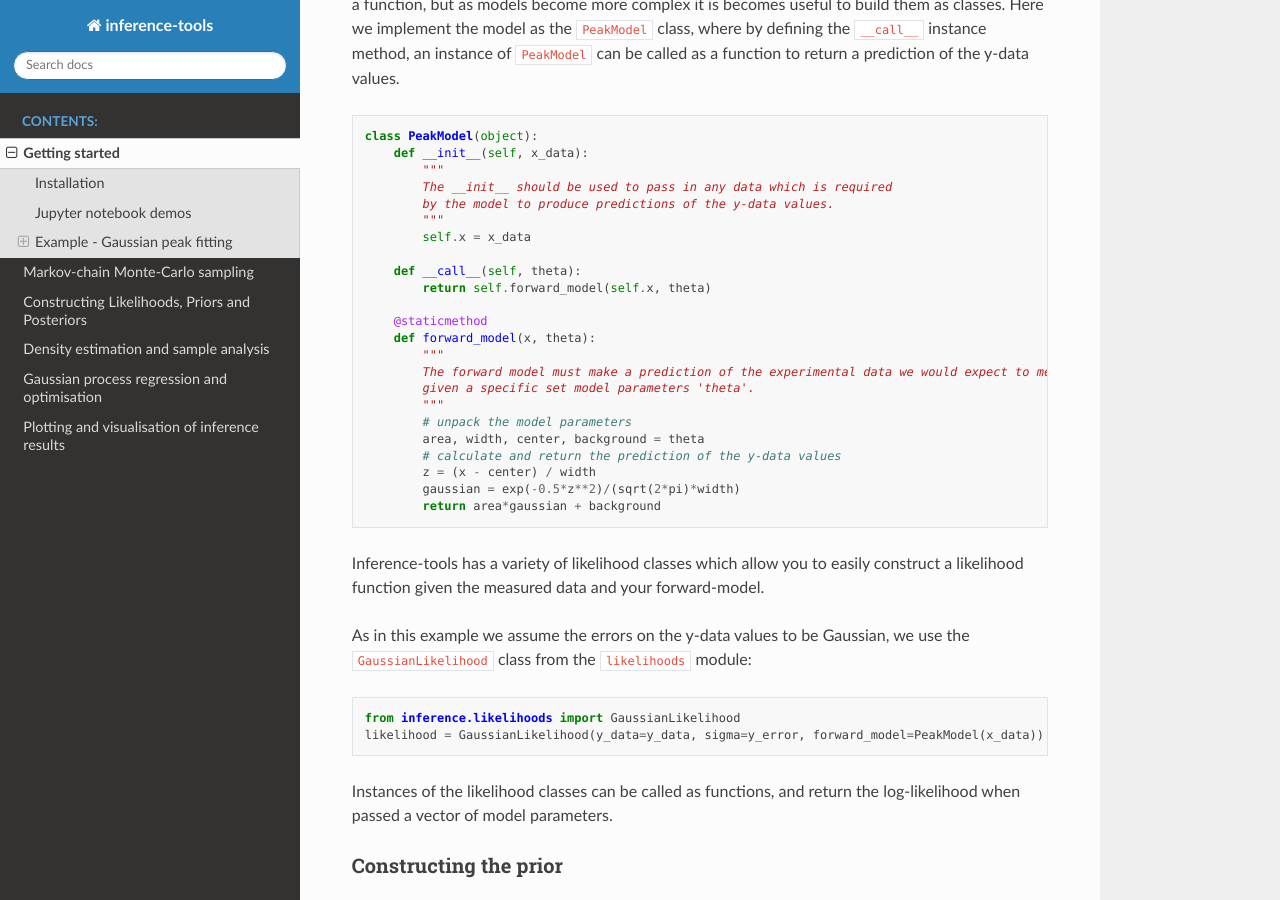
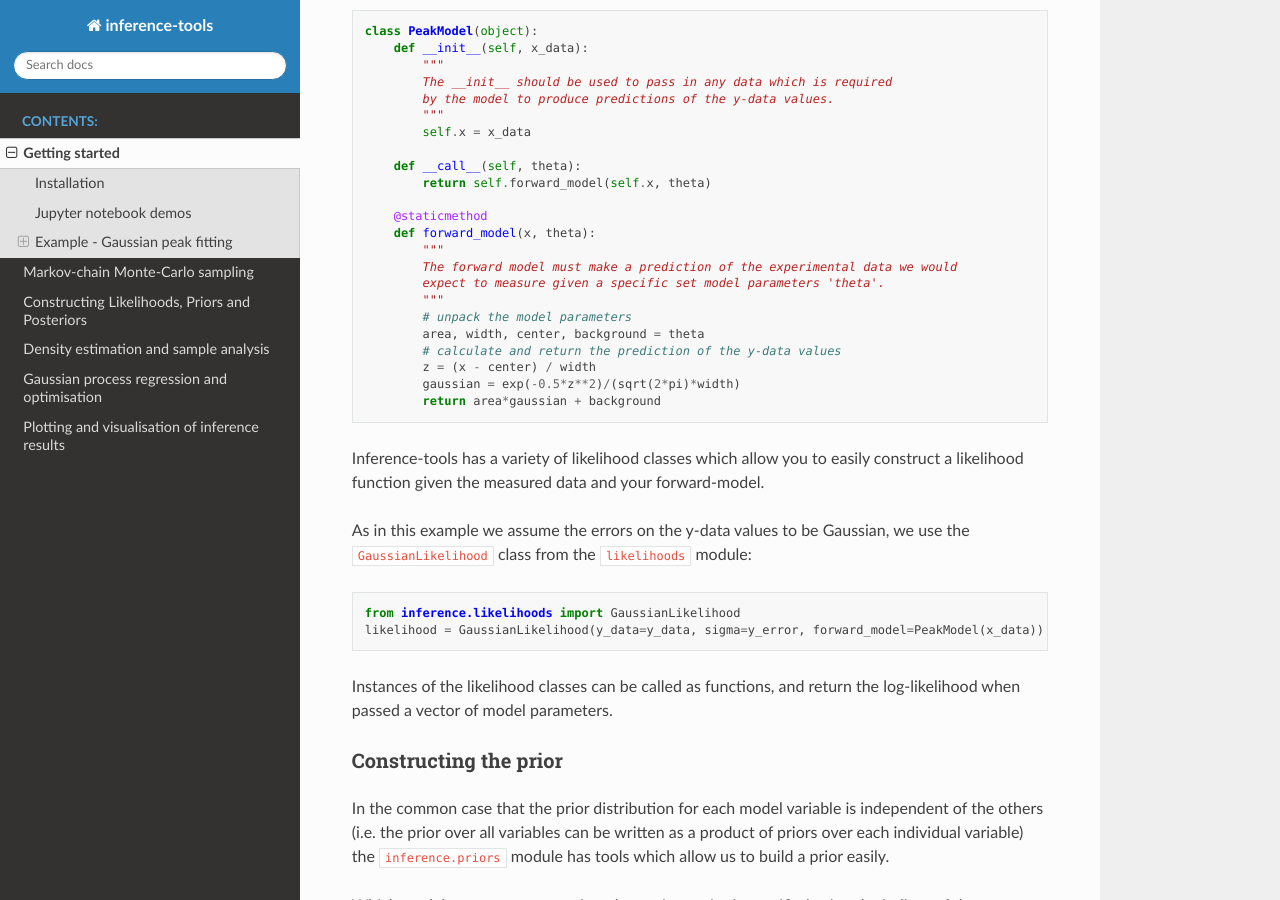
Before and after one commit to C-bowman/inference-tools, a Sphinx documentation site: the page built from docs/source/getting_started.rst, in a window 1280 px wide and 900 px high, scrolled down 1805 px. Built offline with Sphinx 7.4.7 and the Read the Docs theme 2.0.0, drawn with Linux system fonts in a browser that asks for light colours; part of the change alters nothing that is shown.

```diff
--- a/docs/source/getting_started.rst
+++ b/docs/source/getting_started.rst
@@ -84,8 +84,8 @@ function to return a prediction of the y-data values.
        @staticmethod
        def forward_model(x, theta):
            """
-           The forward model must make a prediction of the experimental data we would expect to measure
-           given a specific set model parameters 'theta'.
+           The forward model must make a prediction of the experimental data we would
+           expect to measure given a specific set model parameters 'theta'.
            """
            # unpack the model parameters
            area, width, center, background = theta
--- a/docs/source/images/getting_started_images/getting_started_image_production.py
+++ b/docs/source/images/getting_started_images/getting_started_image_production.py
@@ -19,10 +19,12 @@ y_error = [1., 1., 1., 1., 1., 1., 1., 1.,
            1., 1., 1., 1., 1., 1., 1., 1.]
 
 plt.errorbar(x_data, y_data, yerr=y_error, ls='dashed', marker='D', c='red', markerfacecolor='none')
-plt.ylabel('y')
-plt.xlabel('x')
+plt.title('Example dataset')
+plt.ylabel('y-data value')
+plt.xlabel('x-data value')
 plt.grid()
 plt.tight_layout()
+plt.gcf().set_size_inches([5,3.75])
 plt.savefig('gaussian_data.png')
 plt.show()
 
```
Also changed, not shown: docs/source/images/getting_started_images/gaussian_data.png, 1 other file.
